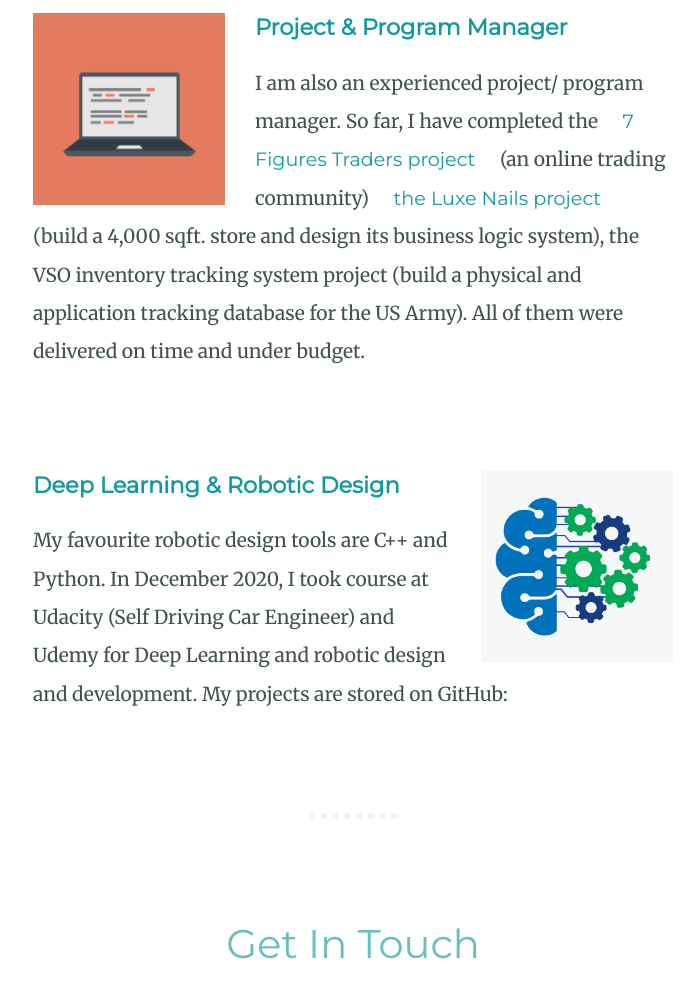
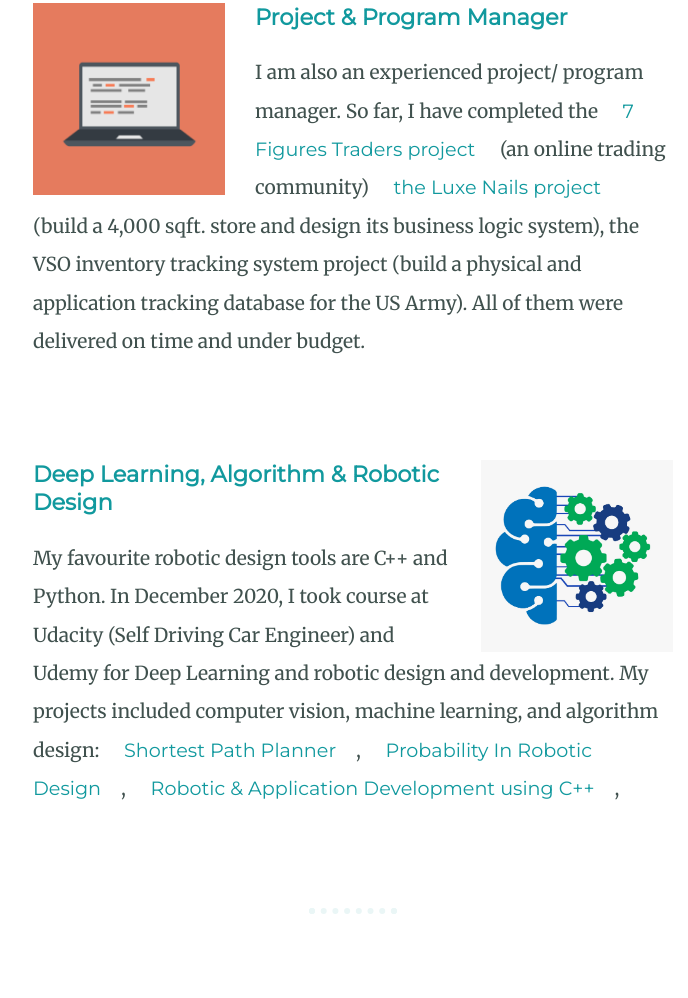
Before and after one commit to jackyhuynh/ProblemSolvingKB, a plain HTML site: page src/Basic_40_resume/index.html in a window 1280 px wide. Shown: the part 3072-4070 px from the top of the page, without its empty margins (287-975 px from the left). Drawn offline with Linux system fonts and the light colour scheme.

Commit message:
Update index.html

```diff
--- a/src/Basic_40_resume/index.html
+++ b/src/Basic_40_resume/index.html
@@ -50,7 +50,7 @@
 
                 <div class="skill-row">
                     <img class="left-img" src="images/data_science.png" alt="data-science-img">
-                    <h3>Data Science, AI & Machine Learning</h3>
+                    <h3>Data Science, Data Visualization & Machine Learning</h3>
                     <p>In 2020, I started exploring data science and machine learning at Purdue University Graduate School (PFW). After finishing some courses (Business Analyst using R, R for Bioinformatics, Knowledge Discovery & Data Mining, Software Engineering capstone) at PFW, I start using R to develop fully functional web applications
                         (<a href="https://github.com/jackyhuynh/User_Banking_and_Expense_Analyst" onclick="javascript:void window.open('https://github.com/jackyhuynh/User_Banking_and_Expense_Analyst','1639145195180','width=700,height=900,toolbar=0,menubar=0,location=0,status=1,scrollbars=1,resizable=1,left=0,top=0');return false;">User Banking & Expense Analyst</a>)
                         that have the power of Business Intelligent and Machine Learning built-in . Other data sciences projects can be found at GitHub
@@ -78,11 +78,17 @@
 
                 <div class="skill-row">
                     <img class="left-img" src="images/ML.jpg" alt="ML-img">
-                    <h3>Deep Learning & Robotic Design</h3>
+                    <h3>Deep Learning, Algorithm & Robotic Design</h3>
                     <p>My favourite robotic design tools are C++ and Python. In December 2020, I took course at Udacity (Self Driving Car Engineer)
-                    and Udemy for Deep Learning and robotic design and development. My projects are stored on GitHub: </p>
+                    and Udemy for Deep Learning and robotic design and development. My projects included computer vision, machine learning, and algorithm design:
+                        <a href="https://github.com/jackyhuynh/Shortest_Path_Planner" onclick="javascript:void window.open('https://github.com/jackyhuynh/Shortest_Path_Planner','1639149900254','width=700,height=900,toolbar=0,menubar=0,location=0,status=1,scrollbars=1,resizable=1,left=0,top=0');return false;">Shortest Path Planner</a>,
+                        <a href="https://github.com/jackyhuynh/Probability_In_Robotic_Design" onclick="javascript:void window.open('https://github.com/jackyhuynh/Probability_In_Robotic_Design','1639149900254','width=700,height=900,toolbar=0,menubar=0,location=0,status=1,scrollbars=1,resizable=1,left=0,top=0');return false;">Probability In Robotic Design</a>,
+                        <a href="https://github.com/jackyhuynh/Application_Development_using_C_plus_plus" onclick="javascript:void window.open('https://github.com/jackyhuynh/Application_Development_using_C_plus_plus','1639149900254','width=700,height=900,toolbar=0,menubar=0,location=0,status=1,scrollbars=1,resizable=1,left=0,top=0');return false;">Robotic & Application Development using C++</a>,
+
+                    </p>
                 </div>
                 <!--End skill row 4 -->
+
             </div>
             <!--End skill block -->
 
```
